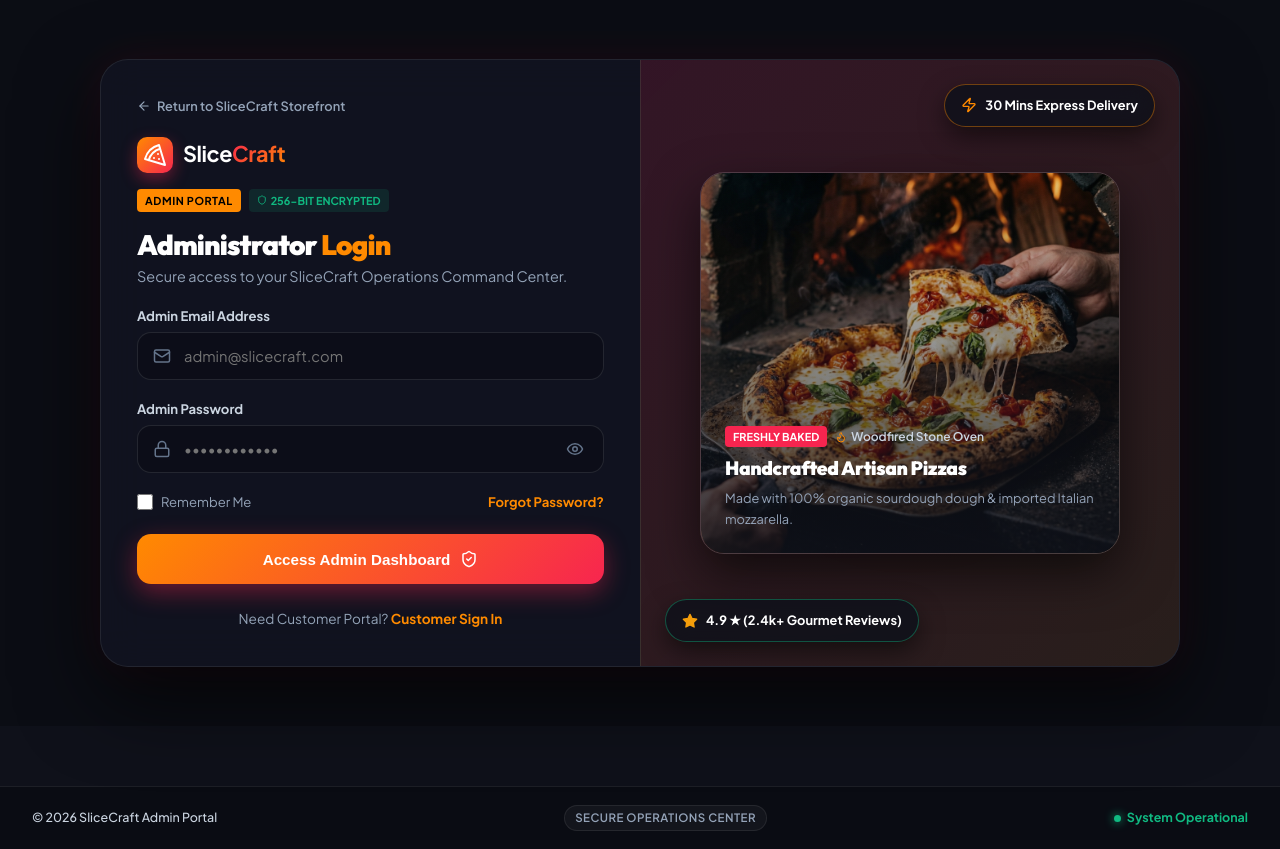
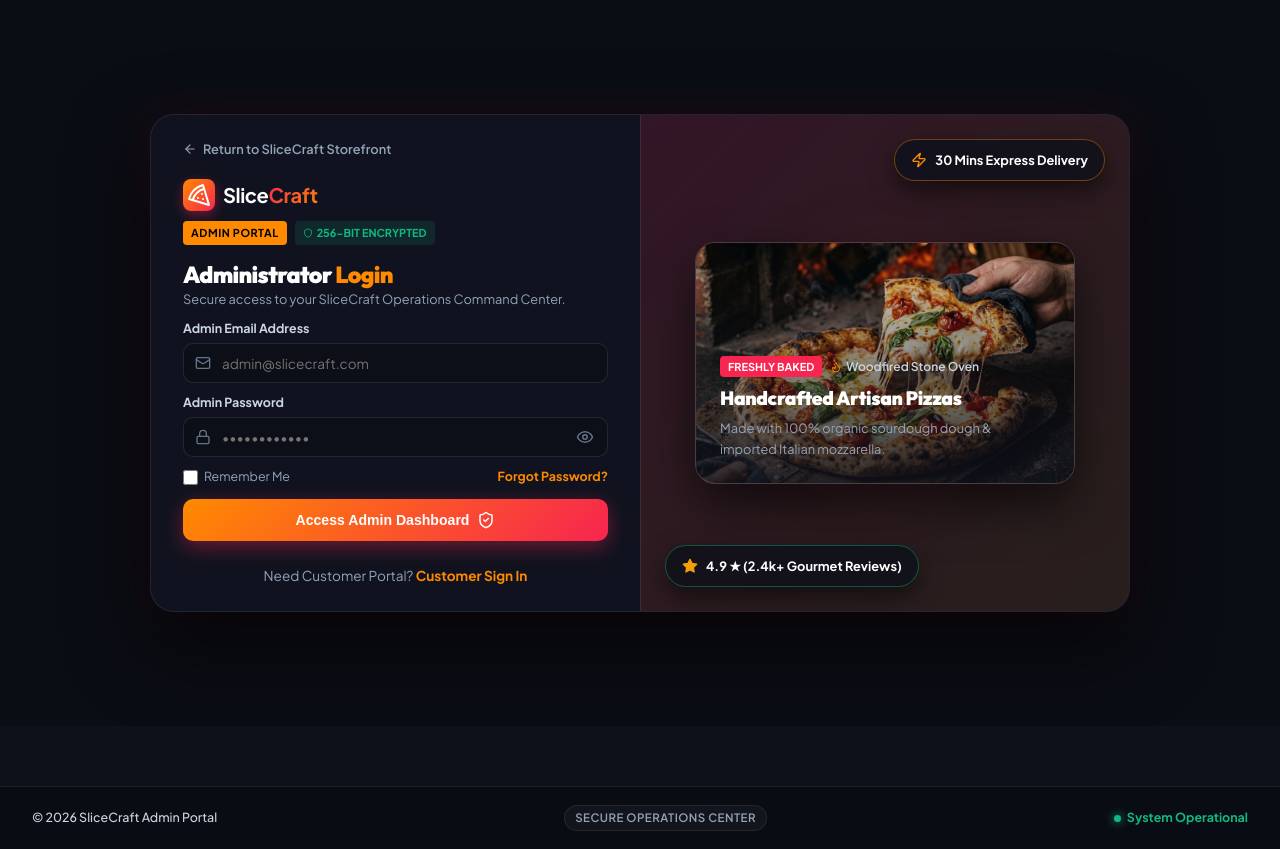
Before and after one commit to jafia1362-creator/OIBSIP, a React (Vite) app in the folder frontend/: page /admin/login in a window 1280 px wide. Built offline with nearby package versions, Linux system fonts and the light colour scheme; no server answers.

Commit message:
Optimize Login and Register layouts to fit 100% on a single screen without vertical scrolling

```diff
--- a/frontend/src/index.css
+++ b/frontend/src/index.css
@@ -3357,18 +3357,19 @@ a {
   justify-content: center;
   position: relative;
   background-color: #0B0D14;
-  padding: 36px 20px;
+  padding: 16px 20px;
   box-sizing: border-box;
+  overflow: hidden;
 }
 
 .auth-split-card {
   width: 100%;
-  max-width: 1080px;
-  background: rgba(18, 21, 33, 0.85);
+  max-width: 980px;
+  background: rgba(18, 21, 33, 0.88);
   backdrop-filter: blur(20px);
   -webkit-backdrop-filter: blur(20px);
   border: 1px solid rgba(255, 255, 255, 0.08);
-  border-radius: 28px;
+  border-radius: 24px;
   box-shadow: 0 30px 80px rgba(0, 0, 0, 0.7), 0 0 40px rgba(247, 37, 79, 0.1);
   display: grid;
   grid-template-columns: 1fr 1fr;
@@ -3380,7 +3381,7 @@ a {
 
 /* Left Form Side */
 .auth-form-side {
-  padding: 36px 36px;
+  padding: 24px 32px;
   display: flex;
   flex-direction: column;
   justify-content: center;
@@ -3388,74 +3389,65 @@ a {
   z-index: 3;
 }
 
-.auth-form-side::-webkit-scrollbar {
-  width: 5px;
-}
-
-.auth-form-side::-webkit-scrollbar-thumb {
-  background: rgba(255, 255, 255, 0.15);
-  border-radius: 4px;
-}
-
 .auth-brand-logo {
   display: flex;
   align-items: center;
-  gap: 10px;
-  margin-bottom: 16px;
+  gap: 8px;
+  margin-bottom: 10px;
   text-decoration: none;
 }
 
 .auth-brand-icon {
-  width: 36px;
-  height: 36px;
-  border-radius: 10px;
+  width: 32px;
+  height: 32px;
+  border-radius: 8px;
   background: linear-gradient(135deg, #F7254F 0%, #FF8A00 100%);
   display: flex;
   align-items: center;
   justify-content: center;
-  box-shadow: 0 6px 16px rgba(247, 37, 79, 0.4);
+  box-shadow: 0 4px 12px rgba(247, 37, 79, 0.4);
 }
 
 .auth-brand-text {
-  font-size: 1.35rem;
+  font-size: 1.25rem;
   font-weight: 900;
   color: #FFFFFF;
   letter-spacing: -0.02em;
 }
 
 .auth-form-header {
-  margin-bottom: 18px;
+  margin-bottom: 12px;
 }
 
 .auth-form-title {
-  font-size: 1.75rem;
+  font-size: 1.45rem;
   font-weight: 900;
   color: #FFFFFF;
   letter-spacing: -0.03em;
-  margin-bottom: 4px;
+  margin-bottom: 2px;
   line-height: 1.2;
 }
 
 .auth-form-subtitle {
-  font-size: 0.9rem;
+  font-size: 0.8rem;
   color: #94A3B8;
-  line-height: 1.5;
+  line-height: 1.3;
 }
 
 /* Social Google Button */
 .auth-google-btn {
   width: 100%;
-  height: 48px;
-  border-radius: 14px;
+  height: 40px;
+  border-radius: 10px;
   background: rgba(255, 255, 255, 0.05);
   border: 1px solid rgba(255, 255, 255, 0.12);
   color: #FFFFFF;
-  font-size: 0.9rem;
+  font-size: 0.85rem;
   font-weight: 600;
   display: flex;
   align-items: center;
   justify-content: center;
-  gap: 12px;
+  gap: 10px;
   cursor: pointer;
   transition: all 0.25s ease;
 }
@@ -3463,15 +3455,14 @@ a {
 .auth-google-btn:hover {
   background: rgba(255, 255, 255, 0.1);
   border-color: rgba(255, 255, 255, 0.25);
-  transform: translateY(-1px);
 }
 
 .auth-divider {
   display: flex;
   align-items: center;
-  margin: 22px 0;
+  margin: 10px 0;
   color: #64748B;
-  font-size: 0.75rem;
+  font-size: 0.7rem;
   font-weight: 700;
   text-transform: uppercase;
   letter-spacing: 0.08em;
@@ -3486,19 +3477,19 @@ a {
 }
 
 .auth-divider span {
-  padding: 0 14px;
+  padding: 0 10px;
 }
 
 /* Input Fields & Icons */
 .auth-field-group {
   display: flex;
   flex-direction: column;
-  gap: 6px;
-  margin-bottom: 18px;
+  gap: 4px;
+  margin-bottom: 10px;
 }
 
 .auth-field-label {
-  font-size: 0.82rem;
+  font-size: 0.78rem;
   font-weight: 700;
   color: #CBD5E1;
   display: flex;
@@ -3514,9 +3505,9 @@ a {
 
 .auth-field-icon {
   position: absolute;
-  left: 16px;
-  width: 18px;
-  height: 18px;
+  left: 12px;
+  width: 16px;
+  height: 16px;
   color: #64748B;
   transition: color 0.25s ease;
   pointer-events: none;
@@ -3524,13 +3515,13 @@ a {
 
 .auth-input {
   width: 100%;
-  height: 48px;
-  padding: 0 46px 0 46px;
+  height: 40px;
+  padding: 0 40px 0 38px;
   background: rgba(10, 12, 20, 0.6);
   border: 1px solid rgba(255, 255, 255, 0.1);
-  border-radius: 14px;
+  border-radius: 10px;
   color: #FFFFFF;
-  font-size: 0.92rem;
+  font-size: 0.85rem;
   font-family: inherit;
   transition: all 0.25s ease;
 }
@@ -3549,12 +3540,12 @@ a {
 
 .auth-pwd-toggle {
   position: absolute;
-  right: 14px;
+  right: 10px;
   background: none;
   border: none;
   color: #64748B;
   cursor: pointer;
-  padding: 6px;
+  padding: 4px;
   display: flex;
   align-items: center;
   justify-content: center;
@@ -3571,14 +3562,14 @@ a {
   display: flex;
   align-items: center;
   justify-content: space-between;
-  margin-bottom: 22px;
-  font-size: 0.82rem;
+  margin-bottom: 12px;
+  font-size: 0.78rem;
 }
 
 .auth-checkbox-label {
   display: flex;
   align-items: center;
-  gap: 8px;
+  gap: 6px;
   color: #94A3B8;
   cursor: pointer;
   user-select: none;
@@ -3586,8 +3577,8 @@ a {
 
 .auth-checkbox-label input[type="checkbox"] {
   accent-color: #F7254F;
-  width: 16px;
-  height: 16px;
+  width: 15px;
+  height: 15px;
   border-radius: 4px;
   cursor: pointer;
 }
@@ -3607,20 +3598,26 @@ a {
 /* Primary Action Button */
 .auth-btn-primary {
   width: 100%;
-  height: 50px;
-  border-radius: 14px;
+  height: 42px;
+  border-radius: 10px;
   border: none;
   background: linear-gradient(135deg, #F7254F 0%, #FF8A00 100%);
   color: #FFFFFF;
-  font-size: 0.95rem;
+  font-size: 0.88rem;
   font-weight: 800;
   display: flex;
   align-items: center;
   justify-content: center;
-  gap: 10px;
+  gap: 8px;
   cursor: pointer;
-  box-shadow: 0 8px 24px rgba(247, 37, 79, 0.4);
-  transition: all 0.3s cubic-bezier(0.4, 0, 0.2, 1);
+  box-shadow: 0 6px 20px rgba(247, 37, 79, 0.4);
+  transition: all 0.25s cubic-bezier(0.4, 0, 0.2, 1);
+}
+
+.auth-btn-primary:hover:not(:disabled) {
+  transform: translateY(-1px);
+  box-shadow: 0 10px 24px rgba(247, 37, 79, 0.5);
+  filter: brightness(1.1);
 }
 
 .auth-btn-primary:hover:not(:disabled) {
@@ -3646,14 +3643,14 @@ a {
   display: flex;
   align-items: center;
   justify-content: center;
-  padding: 40px;
+  padding: 24px;
   overflow: hidden;
 }
 
 .auth-visual-bg-glow {
   position: absolute;
-  width: 320px;
-  height: 320px;
+  width: 260px;
+  height: 260px;
   border-radius: 50%;
   background: radial-gradient(circle, rgba(247, 37, 79, 0.3) 0%, rgba(0, 0, 0, 0) 70%);
   filter: blur(40px);
@@ -3663,8 +3660,8 @@ a {
 .auth-hero-card {
   position: relative;
   width: 100%;
-  max-width: 420px;
-  border-radius: 24px;
+  max-width: 380px;
+  border-radius: 20px;
   overflow: hidden;
   box-shadow: 0 20px 50px rgba(0, 0, 0, 0.6);
   border: 1px solid rgba(255, 255, 255, 0.15);
@@ -3673,7 +3670,7 @@ a {
 
 .auth-hero-img {
   width: 100%;
-  height: 380px;
+  height: 240px;
   object-fit: cover;
   display: block;
   transition: transform 0.5s ease;
--- a/frontend/src/pages/Login.jsx
+++ b/frontend/src/pages/Login.jsx
@@ -86,35 +86,16 @@ export default function Login() {
       <div className="auth-split-card animate-fade-in">
         {/* Left Form Side */}
         <div className="auth-form-side">
-          {/* Return to Home */}
-          <Link
-            to="/"
-            style={{
-              display: 'inline-flex',
-              alignItems: 'center',
-              gap: '6px',
-              fontSize: '0.8rem',
-              color: '#94A3B8',
-              marginBottom: '20px',
-              fontWeight: 600,
-              textDecoration: 'none'
-            }}
-          >
-            <ArrowLeft style={{ width: '14px', height: '14px' }} /> Return to Home
-          </Link>
-
-          {/* Brand Logo Header */}
+          {/* Brand & Header */}
+          <div className="auth-form-header">
             <Link to="/" className="auth-brand-logo">
               <div className="auth-brand-icon">
-              <Pizza style={{ width: '24px', height: '24px', color: '#FFFFFF' }} />
+                <Pizza style={{ width: '20px', height: '20px', color: '#FFFFFF' }} />
               </div>
               <span className="auth-brand-text">
                 Slice<span className="gradient-text">Craft</span>
               </span>
             </Link>
-
-          {/* Form Header */}
-          <div className="auth-form-header">
             <h1 className="auth-form-title">Welcome Back 👋</h1>
             <p className="auth-form-subtitle">
               Sign in to continue your SliceCraft artisan pizza journey.
```
Also changed, not shown: frontend/src/pages/Register.jsx (+15 -67 lines). Lines whose indentation alone changed are shown as unchanged.
